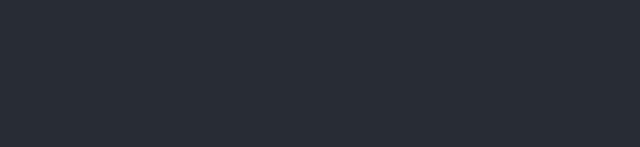
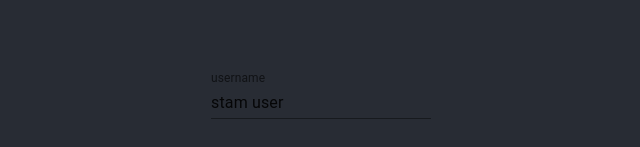
Before and after one commit to TomerMorsky/AuthenTicket, a React (Create React App) app in the folder client/: page / in a window 1280 px wide. Shown: the part 305-452 px from the top of the page, without its empty margins (319-959 px from the left). Built offline with nearby package versions, Linux system fonts and the light colour scheme.

Commit message:
Add username text field

```diff
--- a/client/package.json
+++ b/client/package.json
@@ -3,6 +3,9 @@
   "version": "0.1.0",
   "private": true,
   "dependencies": {
+    "@emotion/react": "^11.10.5",
+    "@emotion/styled": "^11.10.5",
+    "@mui/material": "^5.10.16",
     "@testing-library/jest-dom": "^5.16.5",
     "@testing-library/react": "^13.4.0",
     "@testing-library/user-event": "^13.5.0",
--- a/client/src/App.tsx
+++ b/client/src/App.tsx
@@ -1,9 +1,11 @@
 import './App.css';
+import HomeScreen from './components/HomeScreen/home-screen';
 
 function App() {
   return (
     <div className="App">
       <header className="App-header">
+        <HomeScreen></HomeScreen>
       </header>
     </div>
   );
--- a/client/src/components/HomeScreen/home-screen.tsx
+++ b/client/src/components/HomeScreen/home-screen.tsx
@@ -1 +1,15 @@
-import React from "react";
+import React, { FC, useState } from "react";
+import UsernameTextField from "../UserNameTextField/username-text-field";
+
+const HomeScreen: FC = () => {
+
+    const [username, setUsername] = useState("stam user");
+
+    return (
+        <div>
+            <UsernameTextField userName={username} onUsernameChanged={setUsername}></UsernameTextField>
+        </div>
+    )
+}
+
+export default HomeScreen;
--- /dev/null
+++ b/client/src/components/UserNameTextField/username-text-field.tsx
@@ -0,0 +1,33 @@
+import TextField from "@mui/material/TextField";
+import React, { FC } from "react";
+
+interface UsernameTextFieldProps {
+    userName: string;
+    onUsernameChanged: (updatedUserName: string) => void
+}
+
+const UsernameTextField: FC<UsernameTextFieldProps> = ({userName, onUsernameChanged}) => {
+
+    const handleTextChange = (event: React.ChangeEvent<HTMLInputElement>) => {
+        const usernameInput = event.target.value
+        onUsernameChanged(usernameInput)
+    }
+
+    return (
+        <div>
+            <TextField
+                value={userName}
+                onChange={handleTextChange}
+                id="standard-password-input"
+                label="username"
+                autoComplete="current-password"
+                variant="standard"
+            />
+        </div>
+    )
+
+    //TODO - add validations on username field, if needed
+
+}
+
+export default UsernameTextField;
```
Also changed, not shown: client/src/components/Ticket/ticket.tsx (+17 -1 lines), 1 other file (tests, documents, lock files or other folders).
